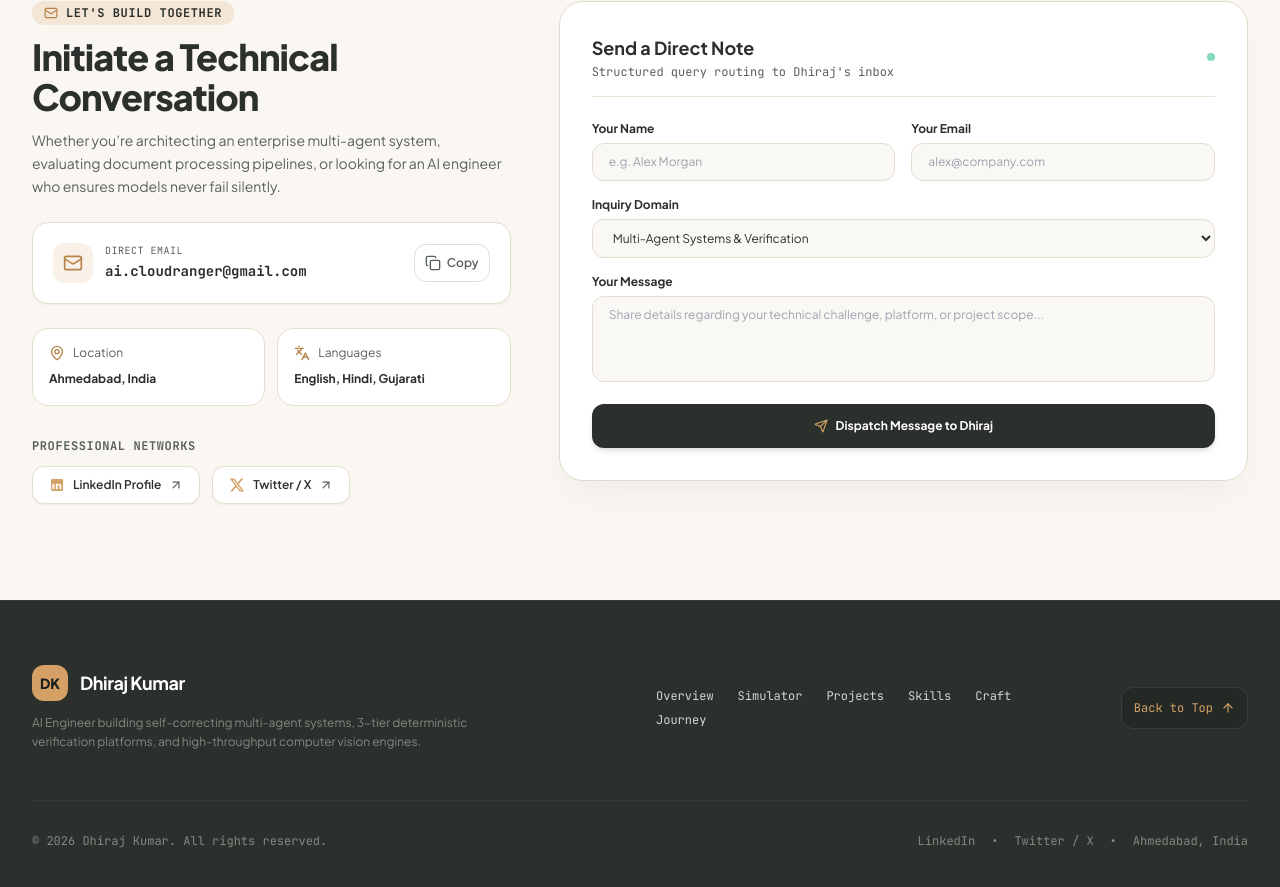
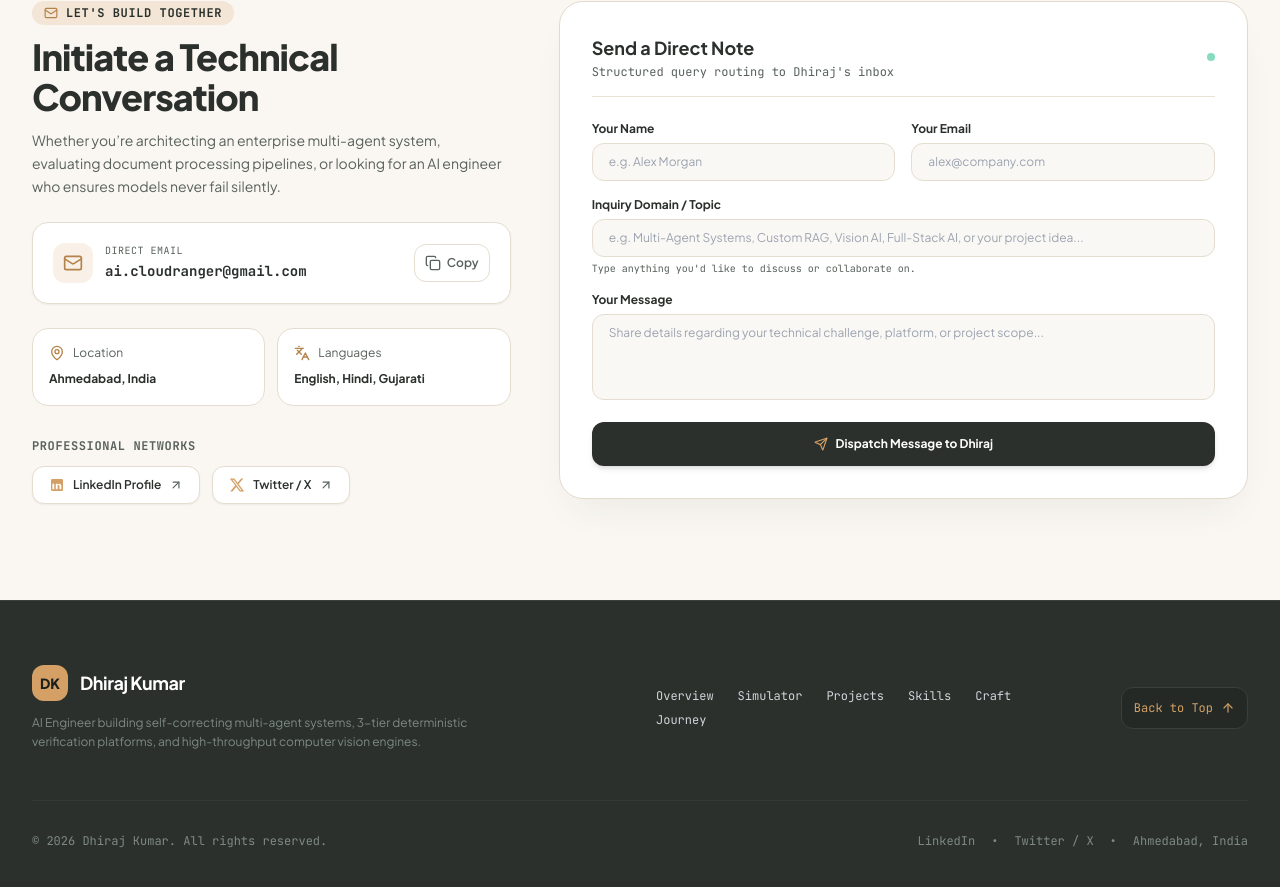
Before and after one commit to iron-man-avenger/dhiraj-portfolio, a React (Vite) app: page / in a window 1280 px wide. Shown: the part 8599-9486 px from the top of the page. Built offline with nearby package versions, Linux system fonts and the light colour scheme.

Commit message:
feat: convert Inquiry Domain into flexible open text input with smart suggestions

```diff
--- a/src/components/ContactSection.tsx
+++ b/src/components/ContactSection.tsx
@@ -16,7 +16,7 @@ export const ContactSection: React.FC = () => {
   const [formData, setFormData] = useState({
     name: '',
     email: '',
-    inquiryType: 'Multi-Agent Systems',
+    inquiryType: '',
     message: ''
   });
   const [isSubmitting, setIsSubmitting] = useState(false);
@@ -39,8 +39,9 @@ export const ContactSection: React.FC = () => {
       setSubmitted(true);
       sounds.playSuccess();
       // Also open user's default email client
-      const subject = encodeURIComponent(`[Portfolio Inquiry: ${formData.inquiryType}] from ${formData.name}`);
-      const body = encodeURIComponent(`Hi Dhiraj,\n\n${formData.message}\n\nFrom: ${formData.name} (${formData.email})`);
+      const topic = formData.inquiryType.trim() ? formData.inquiryType.trim() : 'AI Engineering Inquiry';
+      const subject = encodeURIComponent(`[Portfolio: ${topic}] from ${formData.name}`);
+      const body = encodeURIComponent(`Hi Dhiraj,\n\nTopic / Domain: ${topic}\n\n${formData.message}\n\nFrom: ${formData.name} (${formData.email})`);
       window.open(`mailto:${personalInfo.email}?subject=${subject}&body=${body}`, '_blank');
     }, 1200);
   };
@@ -230,19 +231,28 @@ export const ContactSection: React.FC = () => {
 
                   <div>
                     <label className="text-xs font-bold text-charcoal block mb-1.5">
-                      Inquiry Domain
+                      Inquiry Domain / Topic
                     </label>
-                    <select
+                    <input
+                      type="text"
+                      list="domain-suggestions"
                       value={formData.inquiryType}
                       onChange={(e) => setFormData({ ...formData, inquiryType: e.target.value })}
+                      placeholder="e.g. Multi-Agent Systems, Custom RAG, Vision AI, Full-Stack AI, or your project idea..."
                       className="w-full px-4 py-2.5 rounded-xl border border-[#E5DDCF] bg-ecru-50 text-xs text-charcoal focus:outline-none focus:ring-2 focus:ring-amber/50 font-sans"
-                    >
-                      <option value="Multi-Agent Systems & Verification">Multi-Agent Systems & Verification</option>
-                      <option value="Document AI & Invoice Processing">Document AI & Invoice Processing</option>
-                      <option value="Computer Vision & OWLv2">Computer Vision & OWLv2</option>
-                      <option value="Engineering Role / Hiring Inquiry">Engineering Role / Hiring Inquiry</option>
-                      <option value="Technical Advisory">Technical Advisory</option>
-                    </select>
+                    />
+                    <datalist id="domain-suggestions">
+                      <option value="Multi-Agent Systems & Verification" />
+                      <option value="Intelligent Document Processing (IDP)" />
+                      <option value="Computer Vision & OWLv2" />
+                      <option value="Enterprise RAG & Memory Architectures" />
+                      <option value="NLP-to-SQL Pipelines" />
+                      <option value="Full-Time AI Engineering Role" />
+                      <option value="Consulting & Technical Advisory" />
+                    </datalist>
+                    <span className="text-[10px] font-mono text-charcoal-muted mt-1 block">
+                      Type anything you'd like to discuss or collaborate on.
+                    </span>
                   </div>
 
                   <div>
```
